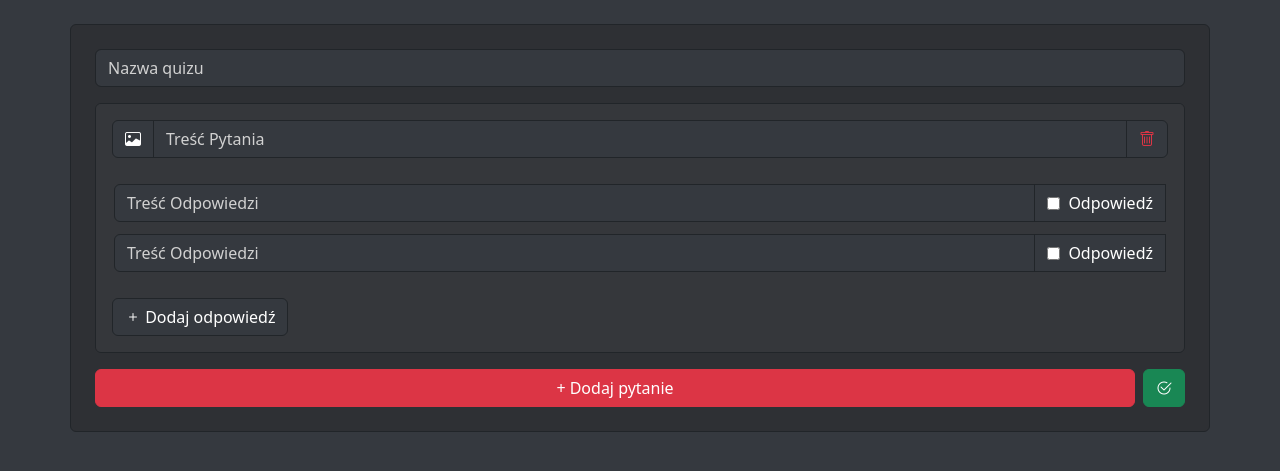
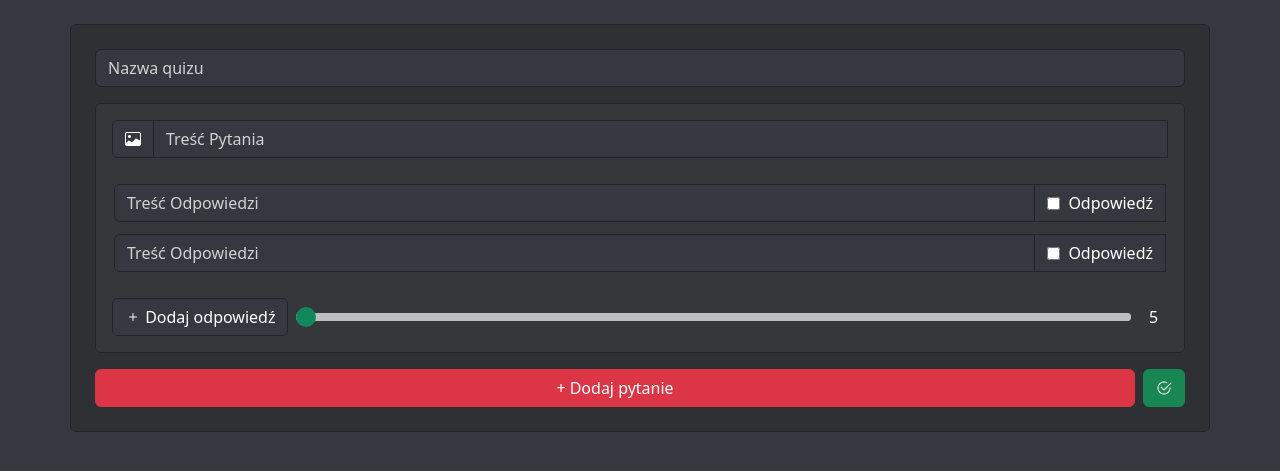
Before and after one commit to tentegess/QuizBot, a FastAPI app: template templates/make_quiz.html in a window 1280 px wide. Shown: the part 57-528 px from the top of the page. Run offline with FastAPI, Linux system fonts and the light colour scheme; the template is opened without the code that fills it, so the values that code supplies are empty; some libraries are stand-ins or nearby versions.

Commit message:
added question time and access code, fix guilds icons, quiz maker frontend validation

```diff
--- a/model/question_model.py
+++ b/model/question_model.py
@@ -7,6 +7,7 @@ class QuestionModel(BaseModel):
     question: str
     options: List[OptionModel]
     image_url: Optional[ObjectId]
+    time: int
 
     class Config:
         arbitrary_types_allowed = True
--- a/model/quiz_model.py
+++ b/model/quiz_model.py
@@ -10,6 +10,7 @@ class QuizModel(BaseModel):
     updated_at: datetime
     user_id: int
     questions: List[QuestionModel]
+    access_code: str = None
 
     class Config:
         arbitrary_types_allowed = True
--- a/static/css/quiz_edytor.css
+++ b/static/css/quiz_edytor.css
@@ -35,20 +35,44 @@ input[type="checkbox"]:checked {
     border-color: green !important;
 }
 
-.test {
-    position: relative;
+.input-error {
+    border: 1px solid red !important;
+    border-radius: 5px !important;
+    z-index: 1 !important;
 }
 
-.test2 {
-    position: absolute;
-    top: 0;
-    right: 0;
-    background: rgba(255, 255, 255, 0.7);
-    border-radius: 50%;
-    cursor: pointer;
+.range-value {
     width: 30px;
-    height: 30px;
-    display: flex;
-    justify-content: center;
-    align-items: center;
+    text-align: center;
 }
+
+.slider {
+  -webkit-appearance: none;
+  width: 100%;
+  height: 8px;
+  border-radius: 5px;
+  background: #d3d3d3;
+  outline: none;
+  opacity: 0.7;
+  -webkit-transition: .2s;
+  transition: opacity .2s;
+}
+
+.slider::-webkit-slider-thumb {
+  -webkit-appearance: none;
+  appearance: none;
+  width: 20px;
+  height: 20px;
+  border-radius: 50%;
+  background: #04AA6D;
+  cursor: pointer;
+  margin-top: -6.5px;
+}
+
+.slider::-moz-range-thumb {
+  width: 20px;
+  height: 20px;
+  border-radius: 50%;
+  background: #04AA6D;
+  cursor: pointer;
+}
--- a/static/js/quiz_edytor.js
+++ b/static/js/quiz_edytor.js
@@ -50,9 +50,15 @@ function createQuestionCard() {
                     </div>
                 </div>
 
-                <span class="btn color-m border-dark text-white mt-2 add-answer-btn clickable-icon">
-                    <i class="bi bi-plus"></i> Dodaj odpowiedź
-                </span>
+                <div class="d-flex align-items-center mt-2">
+                    <span class="btn color-m border-dark text-white mt-2 add-answer-btn clickable-icon">
+                        <i class="bi bi-plus"></i> Dodaj odpowiedź
+                    </span>
+                    <div class="d-flex align-items-center mt-2 ms-2 flex-grow-1">
+                        <input type="range" class="form-range answer-range slider" min="5" max="30" value="5">
+                        <span class="ms-2 text-white range-value">5</span>
+                    </div>
+                </div>
             </div>
     `;
     questionsContainer.appendChild(questionCard);
@@ -67,6 +73,8 @@ function createQuestionCard() {
     imgTransfer(questionCard);
     removeQuestion(questionCard);
     chooseAnswer(questionCard);
+    toggleRemoveIconVisibility();
+    sliderValue();
 
     const removeImageBtn = questionCard.querySelector('.show-image-btn');
     removeImageBtn.addEventListener('click', () => {
@@ -148,7 +156,22 @@ function removeQuestion(questionCard){
         if (questionsContainer.children.length > 1) {
             questionCard.remove();
         }
+        toggleRemoveIconVisibility();
     });
+}
+
+function toggleRemoveIconVisibility() {
+    const deleteIcons = document.querySelectorAll('.delete-icon');
+
+    if (questionsContainer.children.length <= 1) {
+        deleteIcons.forEach(icon => {
+            icon.style.display = 'none';
+        });
+    } else {
+        deleteIcons.forEach(icon => {
+            icon.style.display = 'inline-block';
+        });
+    }
 }
 
 function imgTransfer(questionCard) {
@@ -168,16 +191,16 @@ function imgTransfer(questionCard) {
         if (file) {
             const reader = new FileReader();
             reader.onload = function (e) {
+                if (showImageBtn._tooltip) {
+                    showImageBtn._tooltip.dispose();
+                }
+
                 showImageBtn.classList.remove('d-none');
 
                 showImageBtn.setAttribute(
                     'title',
                     `<img src="${e.target.result}" class="img-fluid" style="max-width: 200px; max-height: 200px;" />`
                 );
-
-                if (showImageBtn._tooltip) {
-                    showImageBtn._tooltip.dispose();
-                }
 
                 const tooltip = new bootstrap.Tooltip(showImageBtn, {
                     html: true,
@@ -201,7 +224,6 @@ function imgTransfer(questionCard) {
     });
 }
 
-
 function removeImage(questionCard) {
     const showImageBtn = questionCard.querySelector('.show-image-btn');
     const fileInput = questionCard.querySelector('.file-input');
@@ -209,6 +231,12 @@ function removeImage(questionCard) {
     showImageBtn.classList.add('d-none');
 
     fileInput.value = '';
+
+    if (showImageBtn._tooltip) {
+        showImageBtn._tooltip.hide();
+    }
+
+    showImageBtn.innerHTML = '<i class="bi bi-search text-white"></i>';
 }
 
 function toggleAddAnswerButton(questionCard) {
@@ -236,55 +264,76 @@ addQuestionButton.addEventListener('click', () => {
     createQuestionCard();
 });
 
+function sliderValue(){
+    document.querySelectorAll('.answer-range').forEach(rangeInput => {
+        const rangeValue = rangeInput.nextElementSibling;
+
+        rangeValue.textContent = rangeInput.value;
+
+        rangeInput.addEventListener('input', () => {
+            rangeValue.textContent = rangeInput.value;
+        });
+    });
+}
+
 saveButton.addEventListener('click', () => {
-    const quizTitle = document.getElementById('quizTitle').value;
+    const quizTitleElement = document.getElementById('quizTitle');
+    const quizTitle = quizTitleElement.value;
     const questions = [];
     const formData = new FormData();
 
     let isValid = true;
-    if (!quizTitle.trim()) {
-        alert('Tytuł quizu nie może być pusty!');
-        isValid = false;
-    }
+
+    isValid = validateInput(quizTitleElement) && isValid;
 
     document.querySelectorAll('#questionsContainer .card').forEach((card, index) => {
-        const questionText = card.querySelector('input[type="text"]').value;
-        const answers = [];
-
+        const questionInput = card.querySelector('input[type="text"]');
         const fileInput = card.querySelector('.file-input');
         const imageFile = fileInput.files[0] || null;
 
-        if (!questionText.trim()) {
-            alert(`Treść pytania ${index + 1} jest pusta!`);
-            isValid = false;
-        }
+        isValid = validateInput(questionInput) && isValid;
 
         if (imageFile) {
             formData.append('files', imageFile);
         }
 
-        card.querySelectorAll('.input-group.mb-2').forEach(group => {
-            const answerText = group.querySelector('input[type="text"]').value;
+        const answers = [];
+        let hasCorrectAnswer = false;
+
+        card.querySelectorAll('.input-group.mb-2').forEach((group) => {
+            const answerInput = group.querySelector('input[type="text"]');
             const isCorrect = group.querySelector('input[type="checkbox"]').checked;
 
-            if (!answerText.trim()) {
-                alert(`Treść odpowiedzi w pytaniu ${index + 1} jest pusta!`);
-                isValid = false;
+            isValid = validateInput(answerInput) && isValid;
+
+            answers.push({ content: answerInput.value.trim(), is_correct: isCorrect });
+
+            if (isCorrect) {
+                hasCorrectAnswer = true;
             }
-
-            answers.push({ content: answerText, is_correct: isCorrect });
         });
 
-        if (!answers.some(answer => answer.is_correct)) {
-            alert(`Pytanie ${index + 1} musi mieć przynajmniej jedną poprawną odpowiedź.`);
+        card.querySelectorAll('.input-group.mb-2').forEach(group => {
+                const checkboxDiv = group.querySelector('.input-group-text');
+                checkboxDiv.classList.remove('input-error');
+            });
+        if (!hasCorrectAnswer) {
             isValid = false;
+            card.querySelectorAll('.input-group.mb-2').forEach(group => {
+                const checkboxDiv = group.querySelector('.input-group-text');
+                checkboxDiv.classList.add('input-error');
+            });
         }
 
-        if(isValid) {
+        const rangeInput = card.querySelector('.form-range');
+        const rangeValue = rangeInput ? rangeInput.value : 5;
+
+        if (isValid) {
             questions.push({
-                content: questionText,
+                content: questionInput.value.trim(),
                 image_url: imageFile ? `file_${index}` : null,
-                answers: answers
+                answers: answers,
+                time: rangeValue
             });
         }
     });
@@ -294,7 +343,6 @@ saveButton.addEventListener('click', () => {
     }
 
     formData.append('title', quizTitle);
-
     formData.append('questions', JSON.stringify(questions));
 
     fetch('/quiz/add', {
@@ -310,3 +358,14 @@ saveButton.addEventListener('click', () => {
     })
     .catch(error => console.error('Błąd:', error));
 });
+
+function validateInput(inputElement) {
+    const value = inputElement?.value.trim() || '';
+    inputElement?.classList.remove('input-error');
+
+    if (!value) {
+        inputElement?.classList.add('input-error');
+        return false;
+    }
+    return true;
+}
```
Also changed, not shown: routes/main.py (+12 -6 lines), utils/generate_unique_id.py (added, +10 -0 lines).
